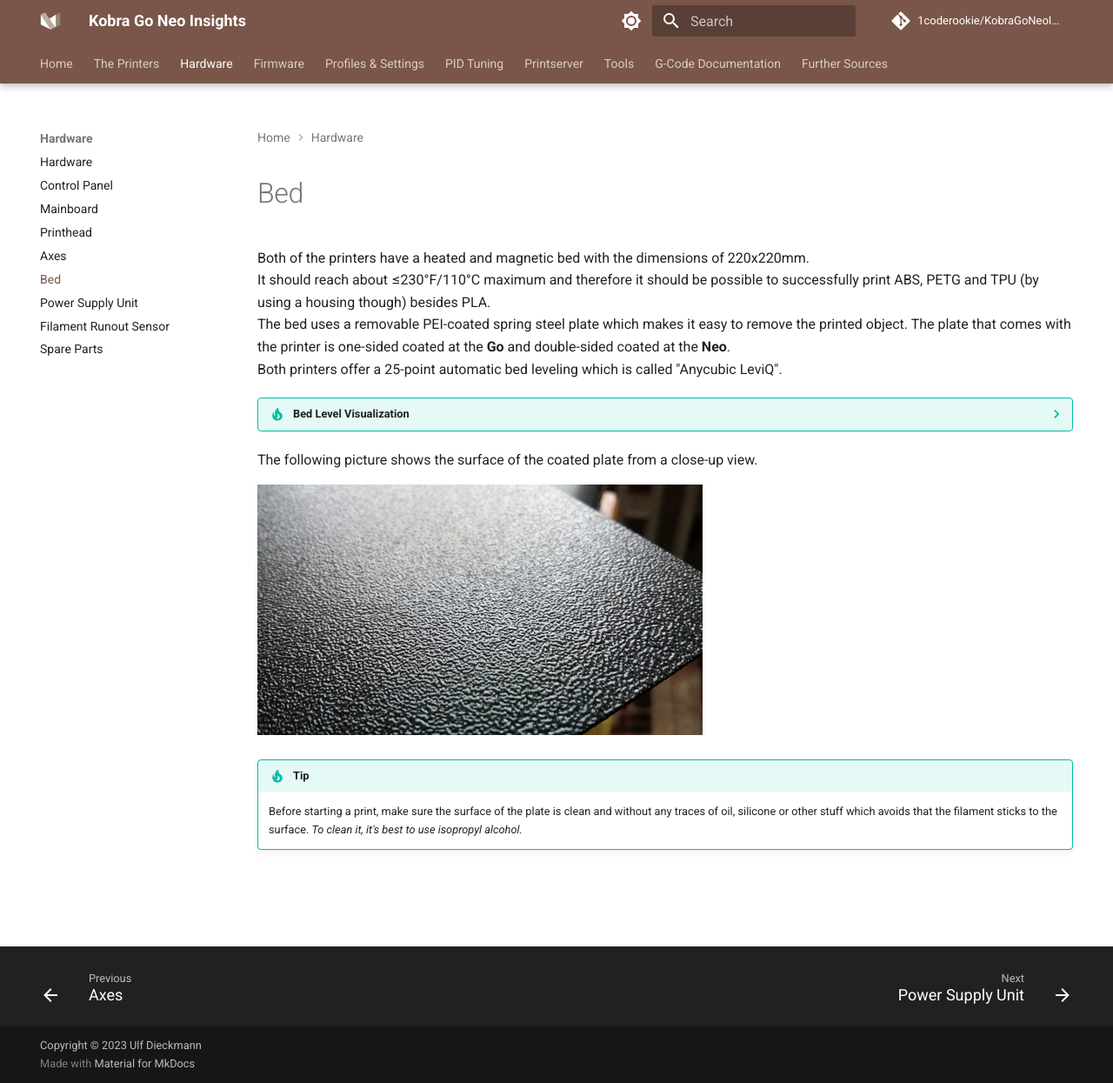
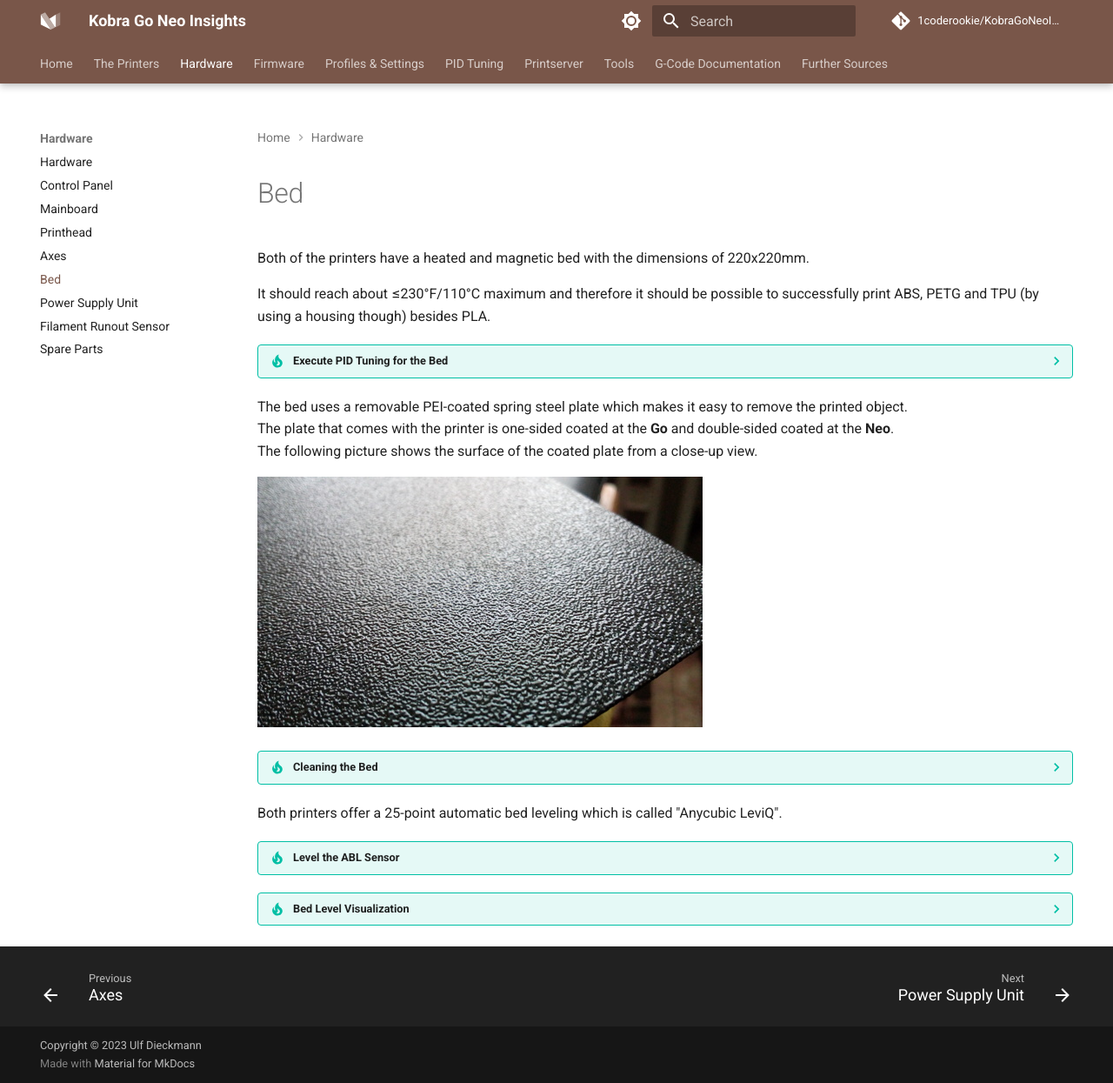
Before and after one commit to 1coderookie/KobraGoNeoInsights, an MkDocs documentation site: the page built from docs/hardware/bed.md, in a window 1280 px wide and 1245 px high. Shown: the whole window at 87% size. Built offline with MkDocs 1.6.1 and Material for MkDocs 9.7.7, drawn with Linux system fonts in a browser that asks for light colours; comment, search, counter and statistics services are not loaded; some of the changed lines change nothing that is shown.

Commit message:
Update bed.md

```diff
--- a/docs/hardware/bed.md
+++ b/docs/hardware/bed.md
@@ -2,19 +2,30 @@
 
 # Bed
 Both of the printers have a heated and magnetic bed with the dimensions of 220x220mm.
+
 It should reach about ≤230°F/110°C maximum and therefore it should be possible to successfully print ABS, PETG and TPU (by using a housing though) besides PLA.
-The bed uses a removable PEI-coated spring steel plate which makes it easy to remove the printed object. The plate that comes with the printer is one-sided coated at the **Go** and double-sided coated at the **Neo**.
+
+??? tip "Execute PID Tuning for the Bed"
+
+    To make sure the heating algorithm can work as expected and keeps the fluctuation of the temperature as low as possible, execute a PID tuning. You can find informations about how to do that in the section "PID Tuning".
+
+The bed uses a removable PEI-coated spring steel plate which makes it easy to remove the printed object.
+The plate that comes with the printer is one-sided coated at the **Go** and double-sided coated at the **Neo**.
+The following picture shows the surface of the coated plate from a close-up view.
+
+![Close-up view of the PEI-coated plate](../assets/images/bed_closeup_web.jpg)
+
+??? tip "Cleaning the Bed"
+
+    Before starting a print, make sure the surface of the plate is clean and without any traces of oil, silicone or other stuff which avoids that the filament sticks to the surface. To clean it, use isopropyl alcohol.
+    If there's filament stuck on the plate, *never* try to scratch it off with metal or other sharp materials as you don't want to harm the PEI coating. Heat up the bed and try to peel off the filament instead. If that doesn't work, take off the plate and heat up the area using your hot air gun - sooner or later you'll be able to peel it off. However, be careful to not overheat and maybe harm the coating though.
+
 Both printers offer a 25-point automatic bed leveling which is called "Anycubic LeviQ".
 
+??? tip "Level the ABL Sensor"
+
+    It's advisable to level the ABL sensor initially, you can find informations about it in the hardware section within the chapter "printhead".
 
 ??? tip "Bed Level Visualization"
 
     The display of the control unit does *not* show a meshview after you proceeded the bed level function - if you'd like to see that, you'd usually have to use additional software like the beforementioned [Octoprint](https://octoprint.org/) and an additional plugin for visualization like the [Bed Level Visualizer](https://plugins.octoprint.org/plugins/bedlevelvisualizer/). However, it seems that the stock firmware doesn't support that, but I'm not 100% sure about it yet..
-
-The following picture shows the surface of the coated plate from a close-up view.
-
-![Close-up view of the PEI-coated plate](../assets/images/bed_closeup_web.jpg)
-
-!!! tip
-
-    Before starting a print, make sure the surface of the plate is clean and without any traces of oil, silicone or other stuff which avoids that the filament sticks to the surface. *To clean it, it's best to use isopropyl alcohol.*
```
